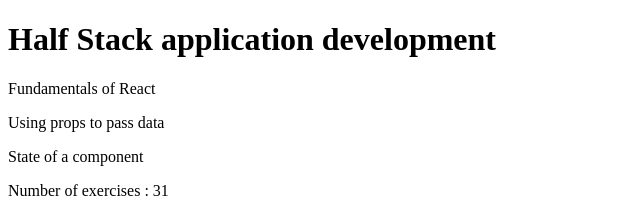
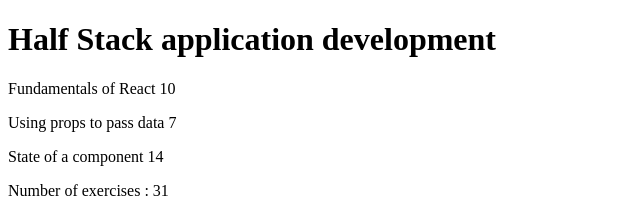
Before and after one commit to gabrielCharibPolls/part1, a React (Create React App) app: page / in a window 1280 px wide. Shown: the top 216 px of the page, without its empty margins (0-640 px from the left). Built offline with nearby package versions, Linux system fonts and the light colour scheme.

Commit message:
exercises 1.2 step 2

```diff
--- a/src/App.js
+++ b/src/App.js
@@ -11,12 +11,12 @@
 }
 
 
-const Content = (props) => {
+
+const Part= (props) => {
   return (
     <div>
-      <p>{props.course1}</p>
-      <p>{props.course2}</p>
-      <p>{props.course3}</p>
+      <p>{props.courseName} {props.nombreExercies}</p>
+
     </div>
   )
 
@@ -45,7 +45,9 @@
   return (
     <div>
       <Header course={course}/>
-      <Content course1={part1} course2={part2} course3={part3} />
+      <Part courseName={part1} nombreExercies={exercises1} />
+      <Part courseName={part2} nombreExercies={exercises2} />
+      <Part courseName={part3} nombreExercies={exercises3} />
       <Total exercises1={exercises1} exercises2={exercises2} exercises3={exercises3}/>
     </div>
   )
```
